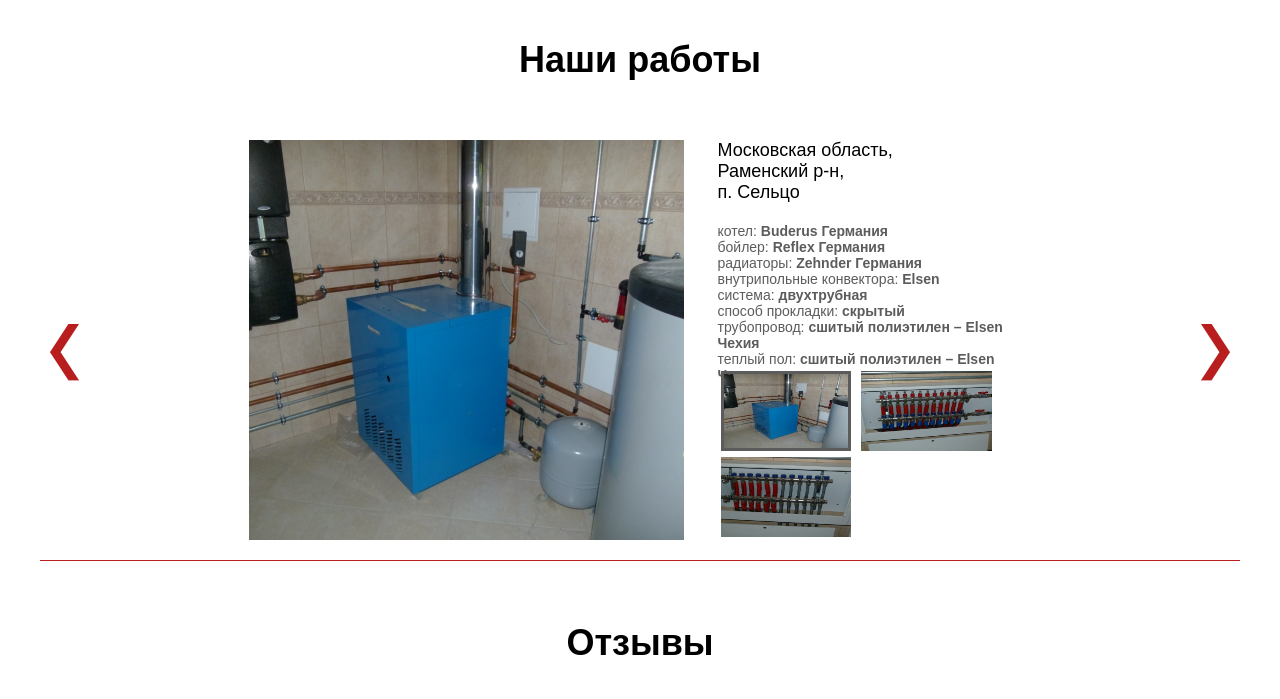
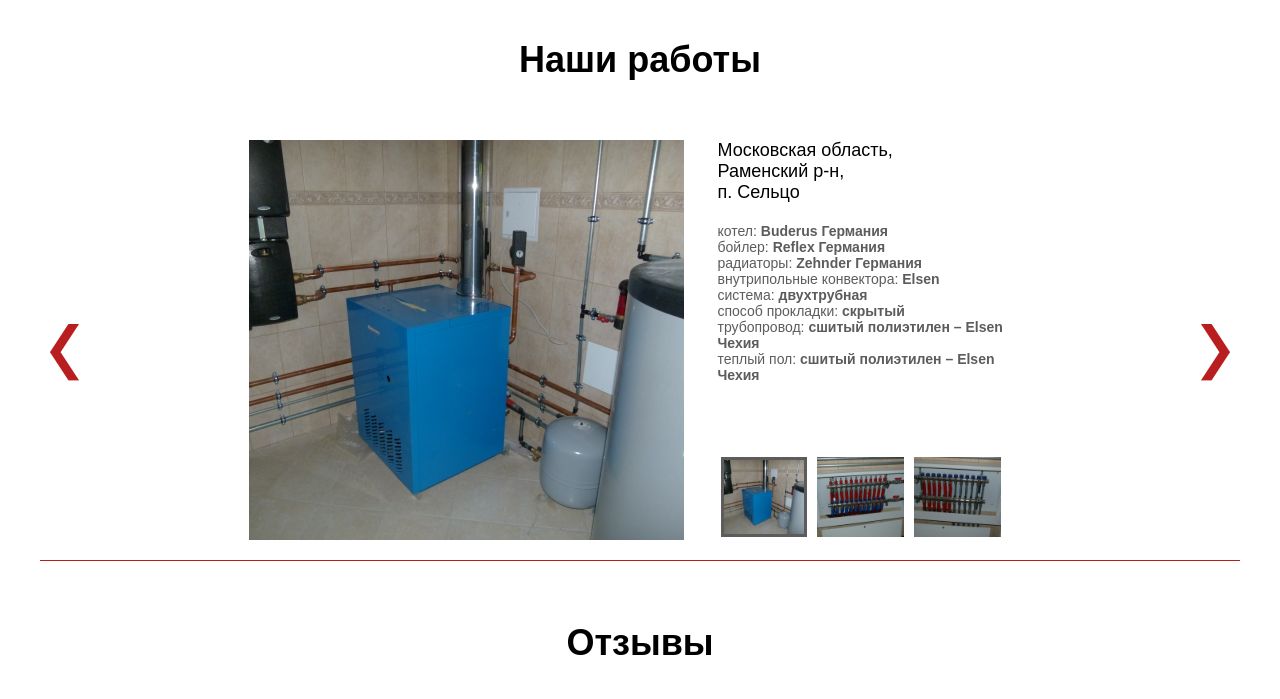
Before and after one commit to vleukhin/domotoplenya, a PHP site: page / in a window 1280 px wide. Shown: the part 4863-5562 px from the top of the page. Run offline with PHP 8.4, Linux system fonts and the light colour scheme.

Commit message:
one more fix

```diff
--- a/css/style.css
+++ b/css/style.css
@@ -726,5 +726,6 @@ h1 {
   #portfolio .about .images img.thumb {
     max-height: 80px;
     height: 26.14379085%;
+    width: auto;
   }
 }
--- a/less/mobile.less
+++ b/less/mobile.less
@@ -255,6 +255,7 @@
 				img.thumb{
 					max-height: 80px;
 					height: percentage(80px/306px);
+					width: auto;
 				}
 			}
 		}
```
